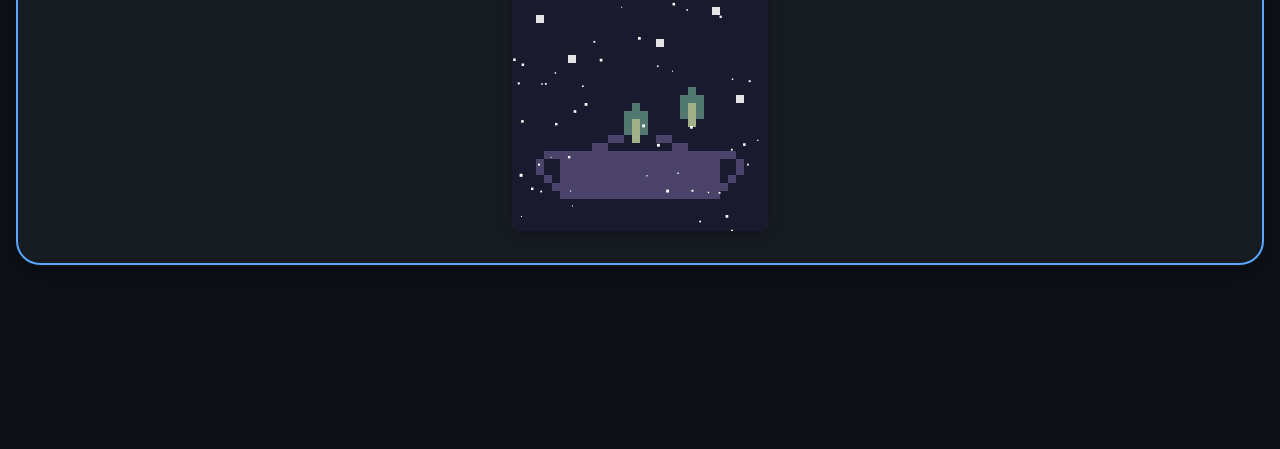
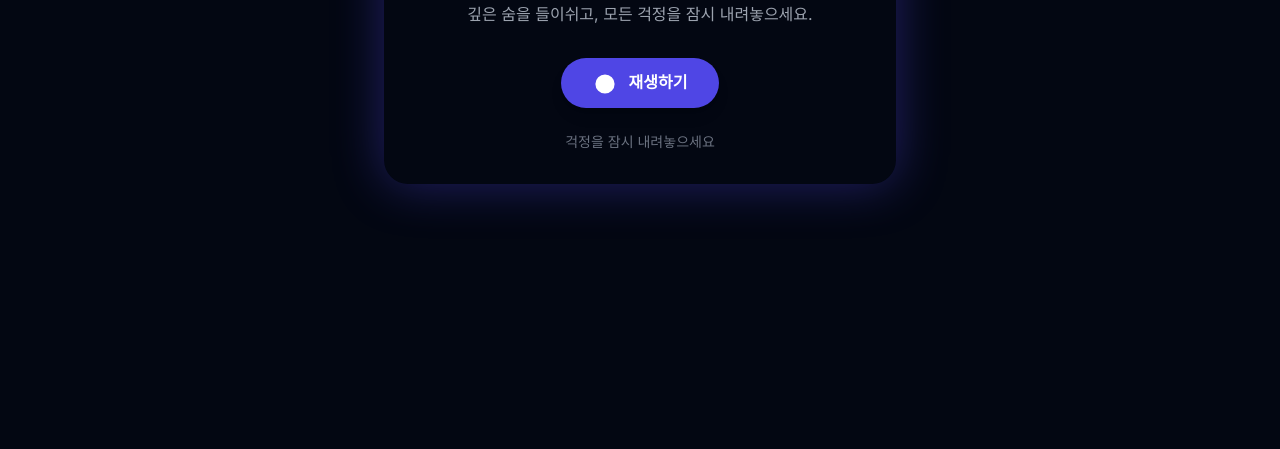
Before and after one commit to stryperhan50-ctrl/stryperhan50-ctrl.github.io, a plain HTML site: page index.html in a window 1280 px wide. Shown: the part 351-800 px from the top of the page. Drawn offline with nearby package versions, Linux system fonts and the light colour scheme.

Commit message:
Update to peace of mind generator

```diff
--- a/index.html
+++ b/index.html
@@ -1,214 +1,129 @@
+
 <!DOCTYPE html>
 <html lang="ko">
 <head>
 <meta charset="UTF-8">
 <meta name="viewport" content="width=device-width, initial-scale=1.0">
-    <title>몽환적인 픽셀 일러스트</title>
+<title>마음의 평화 생성기</title>
 <script src="https://cdn.tailwindcss.com"></script>
 <style>
+    @import url('https://fonts.googleapis.com/css2?family=Inter:wght@400;600&display=swap');
     body {
         font-family: 'Inter', sans-serif;
-            background-color: #0d1117; /* Dark background */
+        background-color: #0c0a09;
+        color: #d4d4d4;
         display: flex;
+        justify-content: center;
         align-items: center;
-            justify-content: center;
         min-height: 100vh;
-            color: #ffffff;
+        text-align: center;
+        transition: background-color 2s ease;
     }
     .container {
-            max-width: 800px;
-            background-color: #161b22;
-            border-radius: 1.5rem;
-            box-shadow: 0 10px 30px rgba(0, 0, 0, 0.3);
-            border: 2px solid #58a6ff;
+        position: relative;
+        z-index: 10;
     }
-        canvas {
-            border-radius: 0.75rem;
-            box-shadow: 0 4px 12px rgba(0, 0, 0, 0.2);
-            background-color: #2c3e50;
+    .container-glow {
+        box-shadow: 0 0 50px rgba(79, 70, 229, 0.4);
+        transition: box-shadow 0.5s ease-in-out;
     }
-        .pixelated-font {
-            font-family: 'Press Start 2P', cursive;
+    .container-glow:hover {
+        box-shadow: 0 0 70px rgba(79, 70, 229, 0.6);
+    }
+    .btn-play {
+        transition: transform 0.3s ease, background-color 0.3s ease;
+    }
+    .btn-play:hover {
+        transform: scale(1.05);
     }
 </style>
-    <link href="https://fonts.googleapis.com/css2?family=Press+Start+2P&display=swap" rel="stylesheet">
+<!-- Tone.js 라이브러리 로드 -->
+<script src="https://cdnjs.cloudflare.com/ajax/libs/tone/14.8.49/Tone.min.js"></script>
 </head>
-<body class="p-4">
-    <div class="container mx-auto p-8 text-center">
-        <h1 class="text-3xl sm:text-4xl font-bold pixelated-font mb-4 text-purple-400">몽환적인 픽셀 일러스트</h1>
-        <p class="text-sm mb-8 text-gray-400">
-            코딩 스쿨 다니는 중입니다
+<body class="bg-gray-950 text-gray-200">
+<!-- 마음의 평화를 위한 UI -->
+<div class="container p-8 rounded-3xl container-glow max-w-lg mx-auto">
+    <h1 class="text-4xl font-bold mb-4 text-white">마음의 평화</h1>
+    <p class="text-gray-400 mb-8">
+        깊은 숨을 들이쉬고, 모든 걱정을 잠시 내려놓으세요.
     </p>
 
-        <div id="illustration-container" class="mt-4 flex justify-center">
-            <canvas id="illustration-canvas" class="rounded-lg" width="256" height="256"></canvas>
-        </div>
+    <button id="toggleButton" class="btn-play bg-indigo-600 text-white font-semibold py-3 px-8 rounded-full shadow-lg hover:bg-indigo-700">
+        <svg id="playIcon" class="w-6 h-6 inline-block mr-2" fill="currentColor" viewBox="0 0 20 20">
+            <path d="M10 18a8 8 0 100-16 8 8 0 000 16zM9.555 7.168A1 1 0 008 8v4a1 1 0 001.555.832l3-2a1 1 0 000-1.664l-3-2z"></path>
+        </svg>
+        <svg id="pauseIcon" class="w-6 h-6 inline-block mr-2 hidden" fill="currentColor" viewBox="0 0 20 20">
+            <path d="M10 18a8 8 0 100-16 8 8 0 000 16zM8 7a1 1 0 00-1 1v4a1 1 0 001 1h4a1 1 0 001-1V8a1 1 0 00-1-1H8z"></path>
+        </svg>
+        <span id="buttonText">재생하기</span>
+    </button>
+
+    <p class="text-sm text-gray-500 mt-6">
+        걱정을 잠시 내려놓으세요
+    </p>
 </div>
 
+<!-- 스크립트: 오디오와 UI 제어 -->
 <script>
-        window.onload = function() {
-            const canvas = document.getElementById('illustration-canvas');
-            const ctx = canvas.getContext('2d');
+    let isPlaying = false;
+    let toneLoop;
+    const toggleButton = document.getElementById('toggleButton');
+    const buttonText = document.getElementById('buttonText');
+    const playIcon = document.getElementById('playIcon');
+    const pauseIcon = document.getElementById('pauseIcon');
 
-            // Changed from 16x16 to a more detailed 32x32 grid
-            const gridSize = 32;
-            const scale = canvas.width / gridSize;
-            let particles = [];
+    // Tone.js를 사용하여 부드러운 앰비언트 사운드 생성
+    const synth = new Tone.PolySynth(Tone.Synth, {
+        oscillator: { type: "sine" },
+        envelope: {
+            attack: 4,
+            decay: 0.5,
+            sustain: 0.5,
+            release: 5
+        }
+    }).toDestination();
 
-            // Define the color palette
-            const colors = {
-                0: '#1a1a2e', // Dark purplish blue for the sky
-                1: '#4a4269', // Island ground
-                2: '#e5e5e5', // Stars
-                3: '#52796f', // Tree leaves
-                4: '#a3b18a', // Tree trunk
-                5: '#7c6a85', // Soft shadow
-                6: '#ffffff', // Particle color
-            };
-
-            // Define the pixel art data for a dreamy floating island (32x32 grid)
-            const islandData = [
-                [0,0,0,0,0,0,0,0,0,0,0,0,0,0,0,0,0,0,0,0,0,0,0,0,0,0,0,0,0,0,0,0],
-                [0,0,0,0,0,0,0,0,0,0,0,0,0,0,0,0,0,0,0,0,0,0,0,0,0,0,0,0,0,0,0,0],
-                [0,0,0,0,0,0,0,0,0,0,0,0,0,0,0,0,0,0,0,0,0,0,0,0,0,0,0,0,0,0,0,0],
-                [0,0,0,0,0,0,0,0,0,0,0,0,0,0,0,0,0,0,0,0,0,0,0,0,0,0,0,0,0,0,0,0],
-                [0,0,0,0,0,0,0,0,0,0,0,0,0,0,0,0,0,0,0,0,0,0,0,0,0,0,0,0,0,0,0,0],
-                [0,0,0,0,0,0,0,0,0,0,0,0,0,0,0,0,0,0,0,0,0,0,0,0,0,0,0,0,0,0,0,0],
-                [0,0,0,0,0,0,0,0,0,0,0,0,0,0,0,0,0,0,0,0,0,0,0,0,0,0,0,0,0,0,0,0],
-                [0,0,0,0,0,0,0,0,0,0,0,0,0,0,0,0,0,0,0,0,0,0,0,0,0,0,0,0,0,0,0,0],
-                [0,0,0,0,0,0,0,0,0,0,0,0,0,0,0,0,0,0,0,0,0,0,0,0,0,0,0,0,0,0,0,0],
-                [0,0,0,0,0,0,0,0,0,0,0,0,0,0,0,0,0,0,0,0,0,0,0,0,0,0,0,0,0,0,0,0],
-                [0,0,0,0,0,0,0,0,0,0,0,0,0,0,0,0,0,0,0,0,0,0,0,0,0,0,0,0,0,0,0,0],
-                [0,0,0,0,0,0,0,0,0,0,0,0,0,0,0,0,0,0,0,0,0,0,0,0,0,0,0,0,0,0,0,0],
-                [0,0,0,0,0,0,0,0,0,0,0,0,0,0,0,0,0,0,0,0,0,0,0,0,0,0,0,0,0,0,0,0],
-                [0,0,0,0,0,0,0,0,0,0,0,0,0,0,0,0,0,0,0,0,0,0,0,0,0,0,0,0,0,0,0,0],
-                [0,0,0,0,0,0,0,0,0,0,0,0,0,0,0,0,0,0,0,0,0,0,0,0,0,0,0,0,0,0,0,0],
-                [0,0,0,0,0,0,0,0,0,0,0,0,0,0,0,0,0,0,0,0,0,0,0,0,0,0,0,0,0,0,0,0],
-                [0,0,0,0,0,0,0,0,0,0,0,0,0,0,0,0,0,0,0,0,0,0,0,0,0,0,0,0,0,0,0,0],
-                [0,0,0,0,0,0,0,0,0,0,0,0,0,0,0,0,0,0,0,0,0,0,0,0,0,0,0,0,0,0,0,0],
-                [0,0,0,0,0,0,0,0,0,0,0,0,0,0,0,0,0,0,0,0,0,0,0,0,0,0,0,0,0,0,0,0],
-                [0,0,0,0,0,0,0,0,0,0,0,0,0,0,0,0,0,0,0,0,0,0,0,0,0,0,0,0,0,0,0,0],
-                [0,0,0,0,0,0,0,0,0,0,0,0,0,0,0,0,0,0,0,0,0,0,0,0,0,0,0,0,0,0,0,0],
-                [0,0,0,0,0,0,0,0,0,0,0,0,0,0,0,0,0,0,0,0,0,0,0,0,0,0,0,0,0,0,0,0],
-                [0,0,0,0,0,0,0,0,0,0,0,0,0,0,0,0,0,0,0,0,0,0,0,0,0,0,0,0,0,0,0,0],
-                [0,0,0,0,0,0,0,0,0,0,0,0,0,0,0,0,0,0,0,0,0,0,0,0,0,0,0,0,0,0,0,0],
-                [0,0,0,0,0,0,0,0,0,0,0,0,0,0,0,0,0,0,0,0,0,0,0,0,0,0,0,0,0,0,0,0],
-                [0,0,0,0,0,0,0,0,0,0,0,0,0,0,0,0,0,0,0,0,0,0,0,0,0,0,0,0,0,0,0,0],
-                [0,0,0,0,0,0,0,0,0,0,0,0,0,0,0,0,0,0,0,0,0,0,0,0,0,0,0,0,0,0,0,0],
-                [0,0,0,0,0,0,0,0,0,0,0,0,0,0,0,0,0,0,0,0,0,0,0,0,0,0,0,0,0,0,0,0],
-                [0,0,0,0,0,0,0,0,0,0,0,0,0,0,0,0,0,0,0,0,0,0,0,0,0,0,0,0,0,0,0,0],
-                [0,0,0,0,0,0,0,0,0,0,0,0,0,0,0,0,0,0,0,0,0,0,0,0,0,0,0,0,0,0,0,0],
-                [0,0,0,0,0,0,0,0,0,0,0,0,0,0,0,0,0,0,0,0,0,0,0,0,0,0,0,0,0,0,0,0],
-                [0,0,0,0,0,0,0,0,0,0,0,0,0,0,0,0,0,0,0,0,0,0,0,0,0,0,0,0,0,0,0,0]
+    // 반복될 노트 시퀀스 정의
+    const notes = [
+        ["C3", "E3", "G3"],
+        ["G3", "B3", "D4"],
+        ["D3", "F#3", "A3"],
+        ["A3", "C4", "E4"]
     ];
 
-            // Draw island shape
-            for (let y = 22; y < 28; y++) {
-                for (let x = 6; x < 26; x++) {
-                    islandData[y][x] = 1;
+    // 오디오 재생 및 중지
+    async function toggleAudio() {
+        // 브라우저의 오디오 정책을 준수하기 위해 사용자 클릭 시 Tone.start() 호출
+        await Tone.start();
+
+        if (isPlaying) {
+            // 이미 재생 중이면, 루프와 트랜스포트를 멈춥니다.
+            if (toneLoop) {
+                toneLoop.stop();
+                toneLoop.dispose(); // 루프 리소스 해제
             }
+            Tone.Transport.stop(); // 트랜스포트 중지
+            buttonText.textContent = "재생하기";
+            playIcon.classList.remove('hidden');
+            pauseIcon.classList.add('hidden');
+        } else {
+            // 새로운 루프를 생성하고 트랜스포트를 시작합니다.
+            Tone.Transport.start();
+
+            // 2초마다 화음이 재생되도록 스케줄링합니다.
+            toneLoop = new Tone.Loop(time => {
+                const noteSet = notes[Math.floor(Math.random() * notes.length)];
+                synth.triggerAttackRelease(noteSet, "2n", time);
+            }, "2n").start(0);
+
+            buttonText.textContent = "일시정지";
+            playIcon.classList.add('hidden');
+            pauseIcon.classList.remove('hidden');
         }
-            islandData[20][12] = 1; islandData[20][13] = 1; islandData[20][18] = 1; islandData[20][19] = 1;
-            islandData[21][10] = 1; islandData[21][11] = 1; islandData[21][20] = 1; islandData[21][21] = 1;
-            islandData[22][4] = 1; islandData[22][5] = 1; islandData[22][26] = 1; islandData[22][27] = 1;
-            islandData[23][3] = 1; islandData[23][28] = 1;
-            islandData[24][3] = 1; islandData[24][28] = 1;
-            islandData[25][4] = 1; islandData[25][27] = 1;
-            islandData[26][5] = 1; islandData[26][26] = 1;
-
-            // Draw the trees
-            islandData[20][15] = 4; islandData[19][15] = 4; islandData[18][15] = 4;
-            islandData[17][14] = 3; islandData[17][15] = 3; islandData[17][16] = 3;
-            islandData[18][14] = 3; islandData[18][16] = 3;
-            islandData[19][14] = 3; islandData[19][16] = 3;
-            islandData[16][15] = 3;
-
-            islandData[18][22] = 4; islandData[17][22] = 4; islandData[16][22] = 4;
-            islandData[15][21] = 3; islandData[15][22] = 3; islandData[15][23] = 3;
-            islandData[16][21] = 3; islandData[16][23] = 3;
-            islandData[17][21] = 3; islandData[17][23] = 3;
-            islandData[14][22] = 3;
-
-            // Drawing the main pixel illustration
-            function drawIllustration() {
-                // Clear canvas before drawing
-                ctx.fillStyle = colors[0];
-                ctx.fillRect(0, 0, canvas.width, canvas.height);
-
-                // Draw the pixels from the data array
-                for (let y = 0; y < gridSize; y++) {
-                    for (let x = 0; x < gridSize; x++) {
-                        const colorIndex = islandData[y][x];
-                        if (colorIndex !== 0) {
-                            ctx.fillStyle = colors[colorIndex];
-                            ctx.fillRect(x * scale, y * scale, scale, scale);
-                        }
-                    }
+        isPlaying = !isPlaying;
     }
 
-                // Drawing floating stars (static)
-                const stars = [
-                    [3, 5], [7, 10], [12, 2], [18, 8], [25, 4], [28, 15]
-                ];
-                ctx.fillStyle = colors[2]; // Star color
-                stars.forEach(([x, y]) => {
-                    ctx.fillRect(x * scale, y * scale, scale, scale);
-                });
-            }
-
-            // New feature: Animated particles
-            function Particle(x, y, size) {
-                this.x = x;
-                this.y = y;
-                this.size = size;
-                this.speedX = (Math.random() - 0.5) * 0.2;
-                this.speedY = (Math.random() - 0.5) * 0.2;
-            }
-
-            // Update particle position
-            Particle.prototype.update = function() {
-                this.x += this.speedX;
-                this.y += this.speedY;
-
-                // Wrap particles around the screen
-                if (this.x > canvas.width || this.x < 0) this.speedX *= -1;
-                if (this.y > canvas.height || this.y < 0) this.speedY *= -1;
-            };
-
-            // Draw particle
-            Particle.prototype.draw = function() {
-                ctx.fillStyle = colors[6]; // White particle color
-                ctx.fillRect(this.x, this.y, this.size, this.size);
-            };
-
-            // Initialize particles
-            function initParticles() {
-                for (let i = 0; i < 50; i++) {
-                    const x = Math.random() * canvas.width;
-                    const y = Math.random() * canvas.height;
-                    const size = Math.random() * 2 + 1;
-                    particles.push(new Particle(x, y, size));
-                }
-            }
-
-            // The main animation loop
-            function animate() {
-                // Clear the canvas and redraw the illustration
-                drawIllustration();
-
-                // Update and draw each particle
-                particles.forEach(p => {
-                    p.update();
-                    p.draw();
-                });
-
-                requestAnimationFrame(animate);
-            }
-
-            // Initial call
-            initParticles();
-            animate();
-        };
+    toggleButton.addEventListener('click', toggleAudio);
 </script>
 </body>
 </html>
```
Lines whose indentation alone changed are shown as unchanged.
